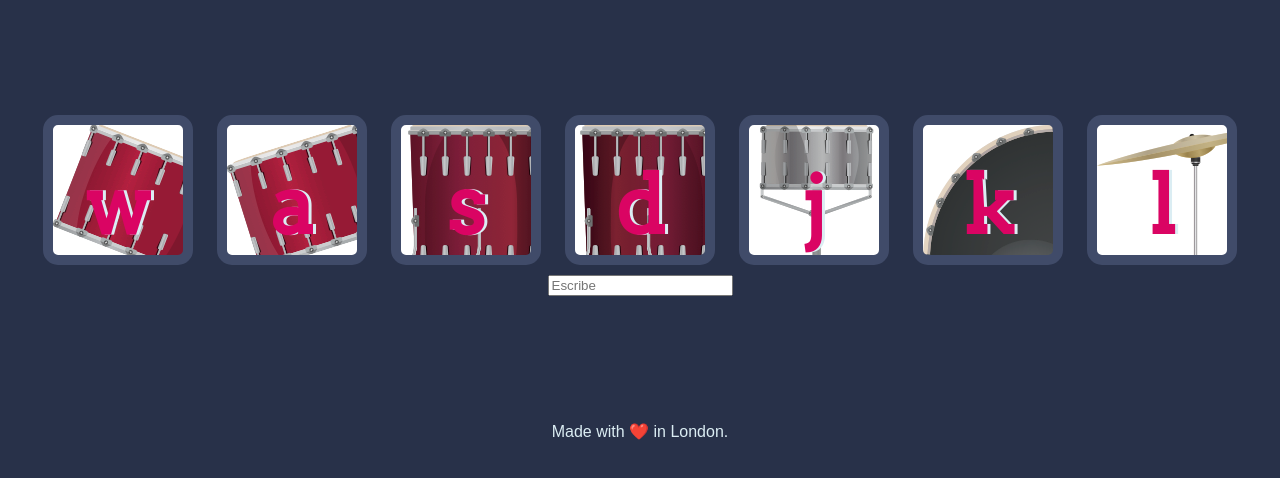
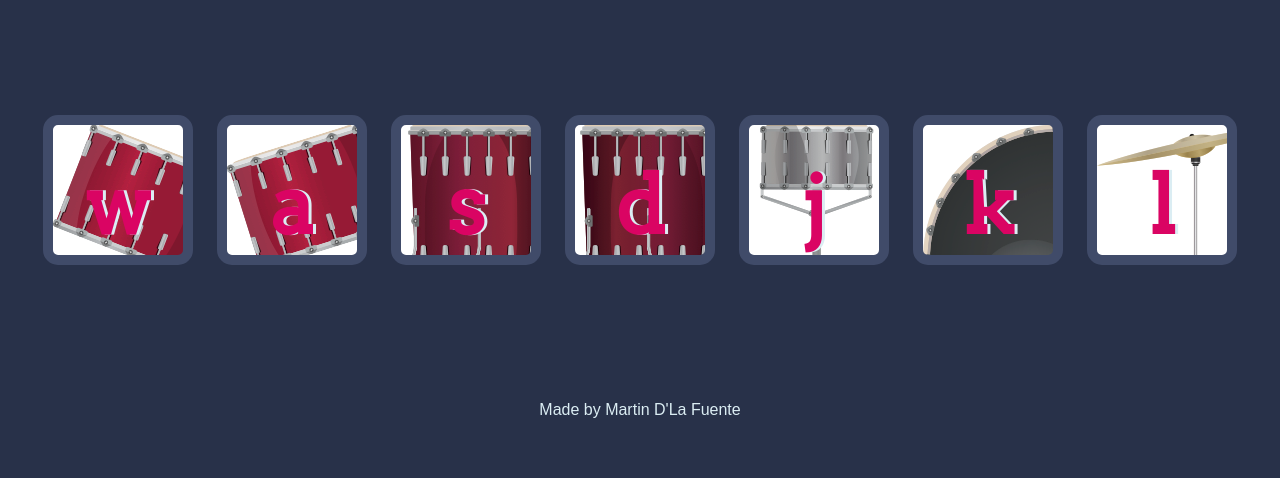
Before and after one commit to MartinDLaFuente/Game-Drums, a plain HTML site: page index.html in a window 1280 px wide. Shown: the part 174-652 px from the top of the page. Drawn offline with nearby package versions, Linux system fonts and the light colour scheme.

Commit message:
Update index.html

```diff
--- a/index.html
+++ b/index.html
@@ -19,12 +19,11 @@
     <button class="j drum">j</button>
     <button class="k drum">k</button>
     <button class="l drum">l</button>
-    <input type="text" placeholder="Escribe">
   </div>
 
 
   <footer>
-    Made with ❤️ in London.
+    Made by Martin D'La Fuente
   </footer>
 
 
```
